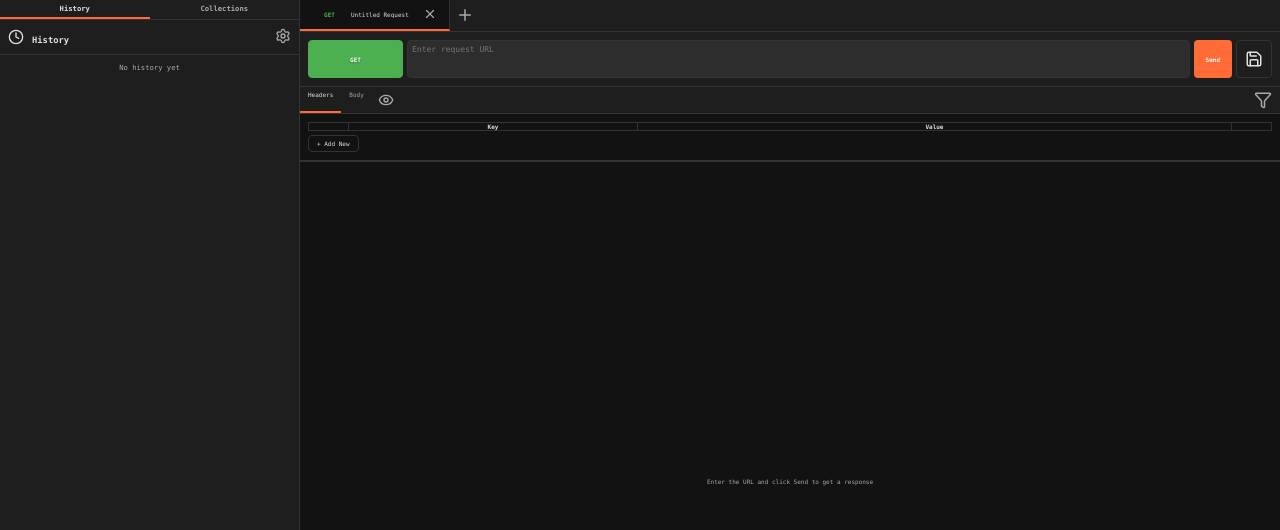
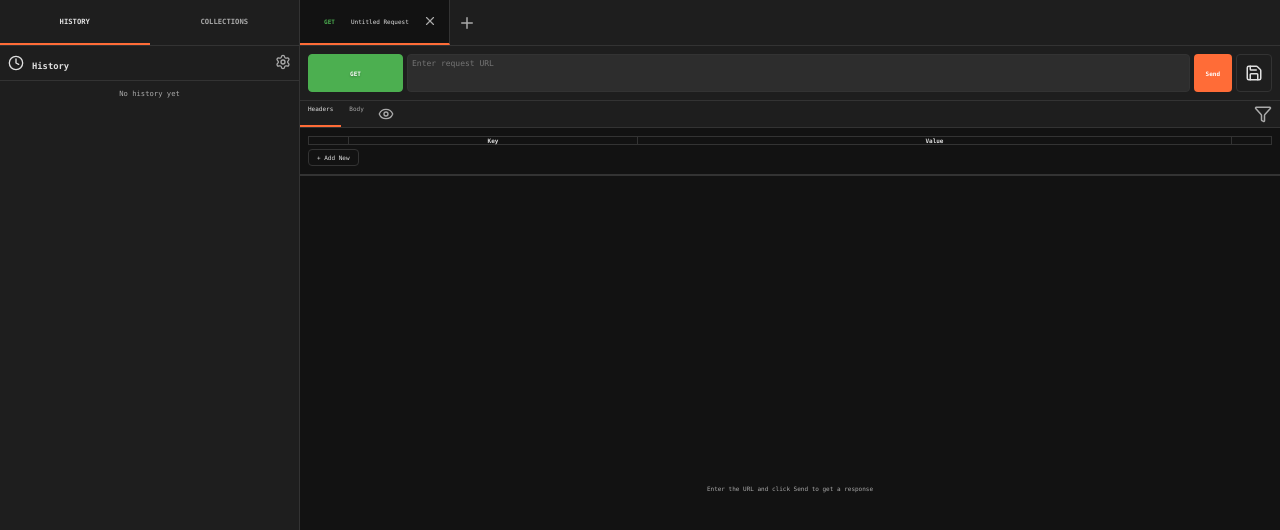
Before and after one commit to mayugoro/ekstensi-api-client, a React (Vite) app: page / in a window 1280 px wide. Shown: the top 530 px of the page. Built offline with nearby package versions, Linux system fonts and the light colour scheme.

Commit message:
pas kan kotak

```diff
--- a/src/index.css
+++ b/src/index.css
@@ -303,9 +303,10 @@ input, select, textarea, button {
   background-color: var(--bg-panel);
   border-bottom: 1px solid var(--border-color);
   overflow-x: auto;
+  height: 46px;
 }
 .tab {
-  padding: 0.75rem 1.5rem;
+  padding: 0 1.5rem;
   cursor: pointer;
   border-right: 1px solid var(--border-color);
   background-color: var(--bg-panel);
@@ -313,6 +314,7 @@ input, select, textarea, button {
   display: flex;
   align-items: center;
   gap: 0.5rem;
+  border-bottom: 2px solid transparent;
 }
 .tab.active {
   background-color: var(--bg-dark);
@@ -331,11 +333,14 @@ input, select, textarea, button {
   color: var(--text-primary);
 }
 .new-tab-btn {
-  padding: 0.75rem;
+  padding: 0 1rem;
   background: none;
   border: none;
   color: var(--text-secondary);
   cursor: pointer;
+  display: flex;
+  align-items: center;
+  justify-content: center;
 }
 .new-tab-btn:hover {
   color: var(--text-primary);
@@ -667,16 +672,20 @@ input, select, textarea, button {
   display: flex;
   background-color: var(--bg-panel);
   border-bottom: 1px solid var(--border-color);
+  height: 46px;
 }
 .sidebar-tab {
   flex: 1;
-  text-align: center;
-  padding: 0.5rem;
+  display: flex;
+  align-items: center;
+  justify-content: center;
+  padding: 0 0.5rem;
   cursor: pointer;
   color: var(--text-secondary);
   border-bottom: 2px solid transparent;
   font-size: 0.9rem;
   font-weight: bold;
+  text-transform: uppercase;
 }
 .sidebar-tab.active {
   color: var(--text-primary);
```
